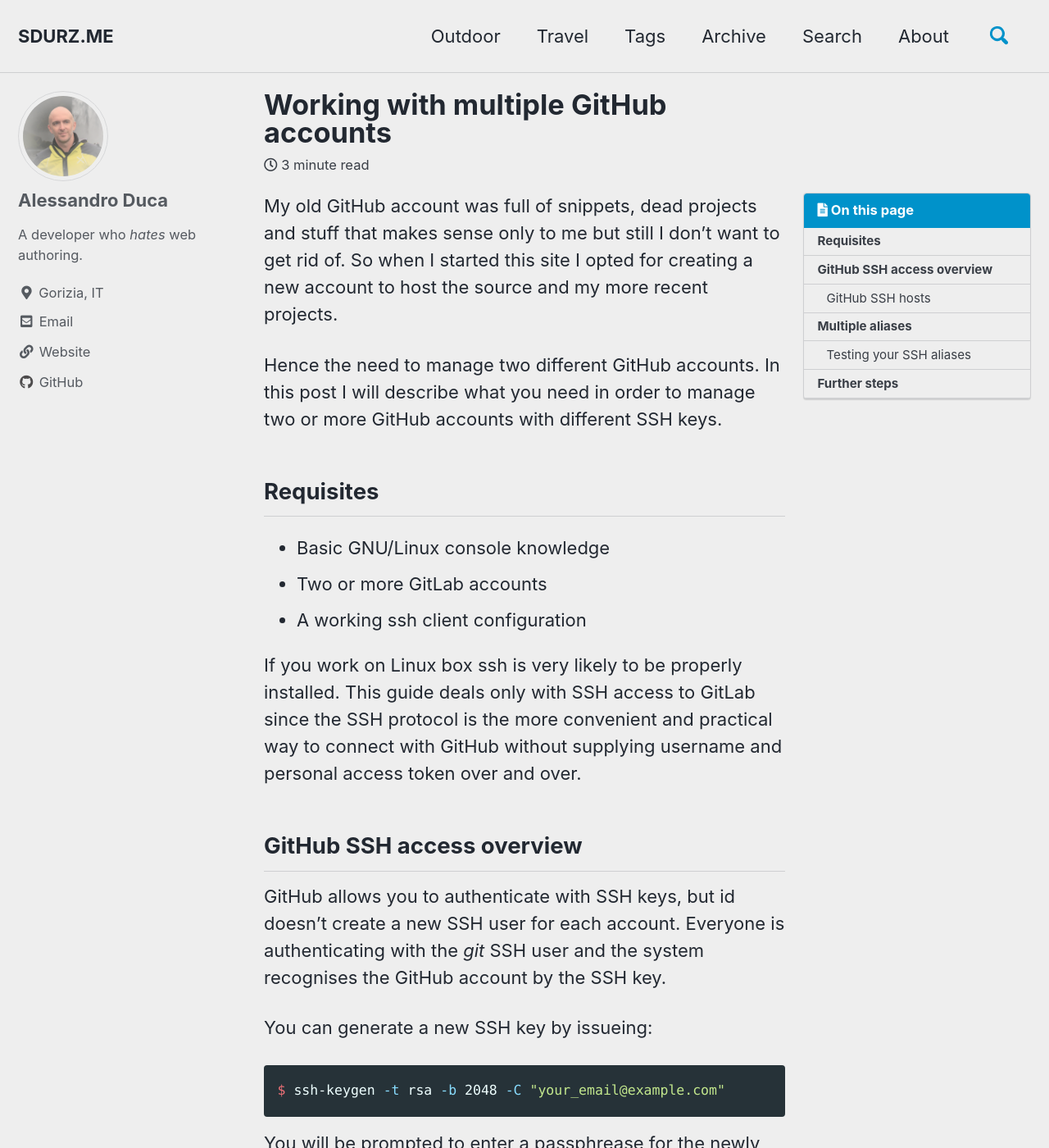
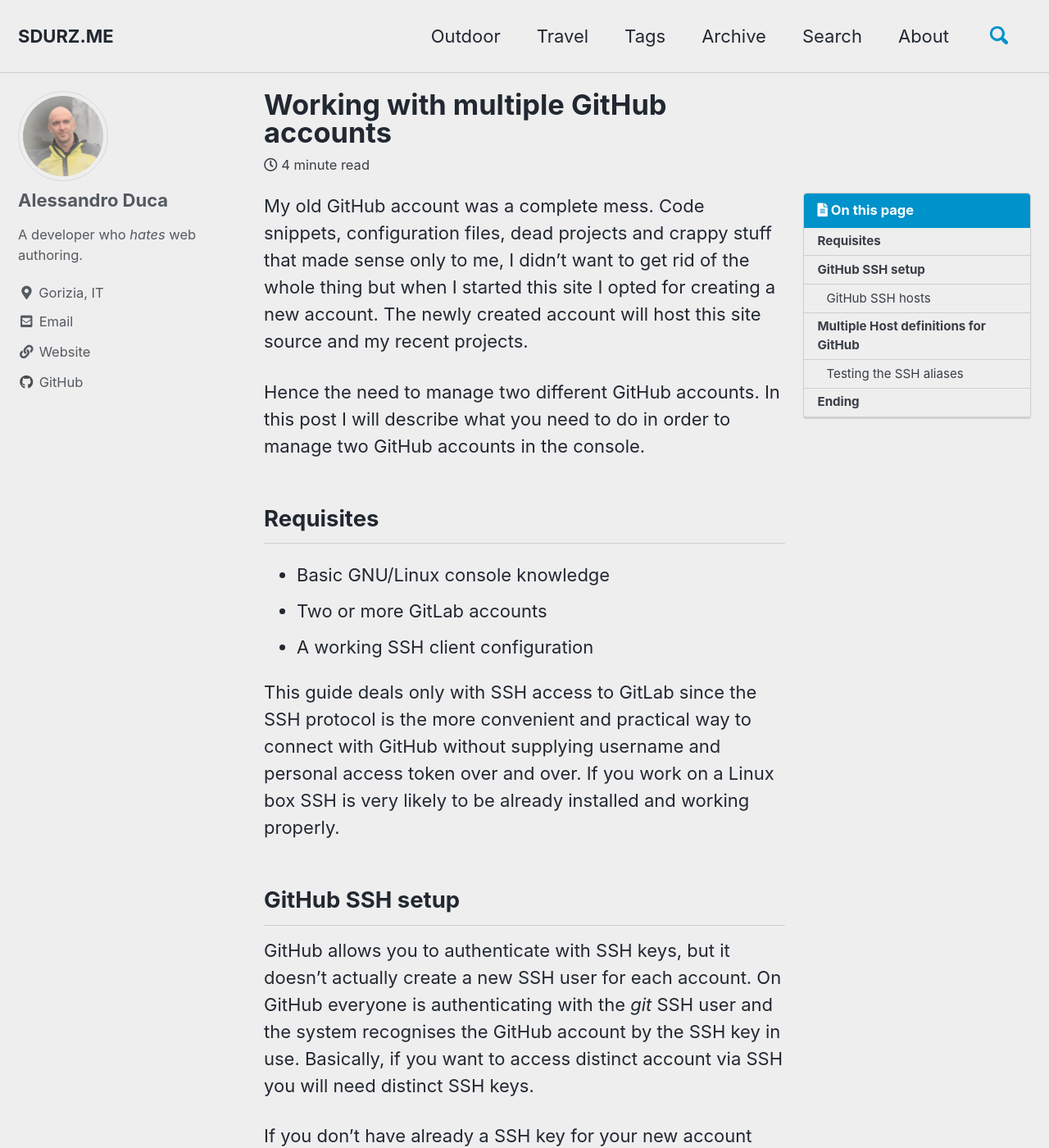
Before and after one commit to sdurz/sdurz-me, a Jekyll site: the page built from _posts/2021-03-23-multiple-git-accounts.md, in a window 1280 px wide and 1400 px high. Shown: the whole window at 82% size. Built offline with Jekyll 4.4.1, drawn with Linux system fonts in a browser that asks for light colours; cached includes are drawn as plain includes; comment, search, counter and statistics services are not loaded; some of the changed text lies outside the part shown.

Commit message:
ssh accounts review

````diff
--- a/_config.yml
+++ b/_config.yml
@@ -28,7 +28,7 @@ teaser                   : # path of fallback teaser image, e.g. "/assets/images
 logo                     : # path of logo image to display in the masthead, e.g. "/assets/images/88x88.png"
 masthead_title           : # overrides the website title displayed in the masthead, use " " for no title
 # breadcrumbs            : false # true, false (default)
-words_per_minute         : 150
+words_per_minute         : 170
 comments:
   provider               : "disqus" # false (default), "disqus", "discourse", "facebook", "staticman", "staticman_v2", "utterances", "custom"
   disqus:
--- a/_posts/2021-03-23-multiple-git-accounts.md
+++ b/_posts/2021-03-23-multiple-git-accounts.md
@@ -5,74 +5,74 @@ toc: true
 tags: git github ssh shell development multiple accounts switching
 ---
 
-My old GitHub account was full of snippets, dead projects and stuff that makes sense only to me but still I don't want to get rid of. So when I started this site I opted for creating a new account to host the source and my more recent projects.
+My old GitHub account was a complete mess. Code snippets, configuration files, dead projects and crappy stuff that made sense only to me, I didn't want to get rid of the whole thing but when I started this site I opted for creating a new account. The newly created account will host this site source and my recent projects.
 
-Hence the need to manage two different GitHub accounts. In this post I will describe what you need in order to manage two or more GitHub accounts with different SSH keys.
+Hence the need to manage two different GitHub accounts. In this post I will describe what you need to do in order to manage two GitHub accounts in the console.
 
 
 ## Requisites
+
 - Basic GNU/Linux console knowledge
 - Two or more GitLab accounts
-- A working ssh client configuration
+- A working SSH client configuration
 
-If you work on Linux box ssh is very likely to be properly installed. This guide deals only with SSH access to GitLab since the SSH protocol is the more convenient and practical way to connect with GitHub without supplying username and personal access token over and over.
+This guide deals only with SSH access to GitLab since the SSH protocol is the more convenient and practical way to connect with GitHub without supplying username and personal access token over and over.
+If you work on a Linux box SSH is very likely to be already installed and working properly.
 
-## GitHub SSH access overview
-GitHub allows you to authenticate with SSH keys, but id doesn't create a new SSH user for each account. Everyone is authenticating with the _git_ SSH user and the system recognises the GitHub account by the SSH key.
+## GitHub SSH setup
+GitHub allows you to authenticate with SSH keys, but it doesn't actually create a new SSH user for each account. On GitHub everyone is authenticating with the _git_ SSH user and the system recognises the GitHub account by the SSH key in use. Basically, if you want to access distinct account via SSH you will need distinct SSH keys.
 
-You can generate a new SSH key by issueing:
+If you don't have already a SSH key for your new account you will need to generate it and upload it.
+As usual you can generate a new SSH key with _ssh-keygen_:
 ```bash
-$ ssh-keygen -t rsa -b 2048 -C "your_email@example.com"
+$ ssh-keygen -t rsa -b 2048
 ```
 
-You will be prompted to enter a passphrease for the newly created key, you can leave it blank if you don't want a passphrase:
+You will be prompted to enter a passphrease for the newly created key, you can leave it blank if will:
 ```bash
-sdurz@linuxbox:~$ ssh-keygen
+$ ssh-keygen
 Generating public/private rsa key pair.
 Enter file in which to save the key (/home/sdurz/.ssh/id_rsa):
 ```
 
-
-then, follow [GitHub instructions](https://docs.github.com/en/github-ae@latest/github/authenticating-to-github/adding-a-new-ssh-key-to-your-github-account) to add your key to your existing account.
+Finally, follow [GitHub instructions](https://docs.github.com/en/github-ae@latest/github/authenticating-to-github/adding-a-new-ssh-key-to-your-github-account) to add your key to your new account.
 
 
 ### GitHub SSH hosts
-When you issue a command like:
+When you clone a GitHUB repository, like this:
 
 ```bash
-$ git co git@gitlab.com:/auser/repo.git
+$ git clone git@github.com:auser/repo.git
 ```
 
-you are basically specifiying a ssh _host_ and path to the SSH client.. The SSH client will look for a suitable authentication method for the host and it will
-
-
-an _host_ can be replaced at any time with a corresponding _Host_ entry as
-defined in a SSH configuration file (namely, the _~/.ssh/config_ file in your home directory).
+you are basically specifiying SSH user and hostname in the form _user@hostname_ to the SSH client. Under the hood the SSH client will look through its configuration files and resolve the actual hostname and connection options before establishing the actual connection. The _hostname_ part is treated as a plain hostname only if SSH can't find a corresponding _Host_ entry in its configuration files (namely, the _~/.ssh/config_ file in your home directory or the global _/etc/ssh/config_).
 
 Say you have the following declarations in _~/.ssh/config_:
 ```
-Host github
+Host gh
 Hostname github.com
 User git
-IdentityFile /home/sandro/.ssh/id_rsa
 ```
 
-then you could issue the same command as above by typing:
+SSH will look for a _Host_ entry matching the *gh* shortcut and determine the correct user and hostname. So you could issue the former command as:
 ```bash
-$ git co github:/auser/repo.git
+$ git co gh:/auser/repo.git
 ```
+Of course there is not much of use to in a shorter alias. But with proper _Host_ directives we can configure different aliases with different _IdentityFile_, different
+_IdentityFile(s)_ mean different SSH keys an thus different GiHub accounts.
 
-## Multiple aliases
 
-By configuring different aliases for github.com you can select the GitHub account you are willing to use by connecting with the corresponding SSH _Host_.
+## Multiple _Host_ definitions for GitHub
 
-So I renamed the _Host_ definition to _github-old_:
+By configuring different aliases for github.com you can select a different account just by specifying the corresponding _Host_ alias on the command line.
+
+So I created a specific _Host_ definition, pointing to my old key:
 ```
 # Old account dual75
 Host github-old
 Hostname github.com
 User git
-IdentityFile /home/sandro/.sdurz/id_rsa
+IdentityFile /home/sdurz/.sdurz/id_rsa
 ```
 
 Then I added a second definition:
@@ -81,39 +81,35 @@ Then I added a second definition:
 Host github
 Hostname github.com
 User git
-IdentityFile /home/sandro/.ssh/id_rsa_new
+IdentityFile /home/sdurz/.ssh/id_rsa_new
 ```
 
-Now I have two _Host_ definition for GitHub, they differ only in the SSH key. The old one still uses my original key, the newer uses my new key.
+Now I have two _Host_ definitions for GitHub, they differ only in the SSH key. The old one still uses my original key, the newer uses my new key. Please note that the
+account name does not appear anywhere in the file.
 
-### Testing your SSH aliases
+### Testing the SSH aliases
 
+You can't test the configuration by connecting via SSH without allocating a terminal (GitHub won't let you do it anyway, -T will prevent the client from trying). Here I will check for both my _Host_ definitions.
+Verify that the resulting message contains your username.
+
+
+I can check my old account, _dual75_:
 
 ```bash
 $ ssh -T github-old
 Hi dual75! You've successfully authenticated, but GitHub does not provide shell access.
+```
 
+And the new one, _sdurz_:
+```
 $ ssh -T github
 Hi sdurz! You've successfully authenticated, but GitHub does not provide shell access.
 ```
 
-That's it.
+Everything seem to work properly.
 
-From now on I will switch between my older or newer GitHub or by using _github-old_ or _github_.
+If something shouln't work check [Error: Permission denied (publickey)](https://docs.github.com/en/enterprise-server@2.20/articles/error-permission-denied-publickey)
 
+## Ending
 
-
-
-
-
-
-
-
-
-
-
-
-
-
-
-## Further steps
+That's it. From now on I will switch GitHub account or just by using _github-old_ instead of _github_.
````
